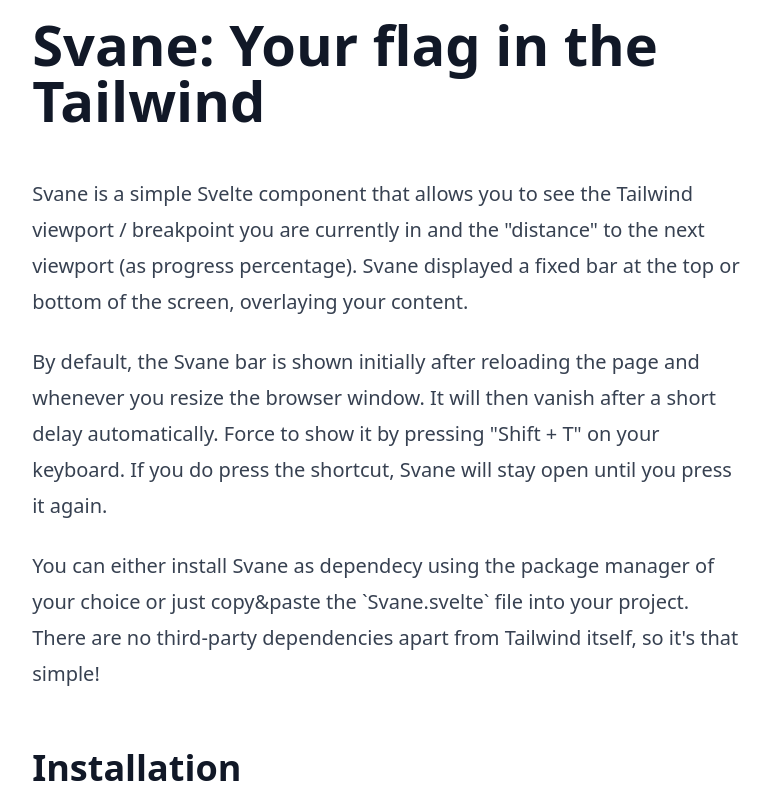
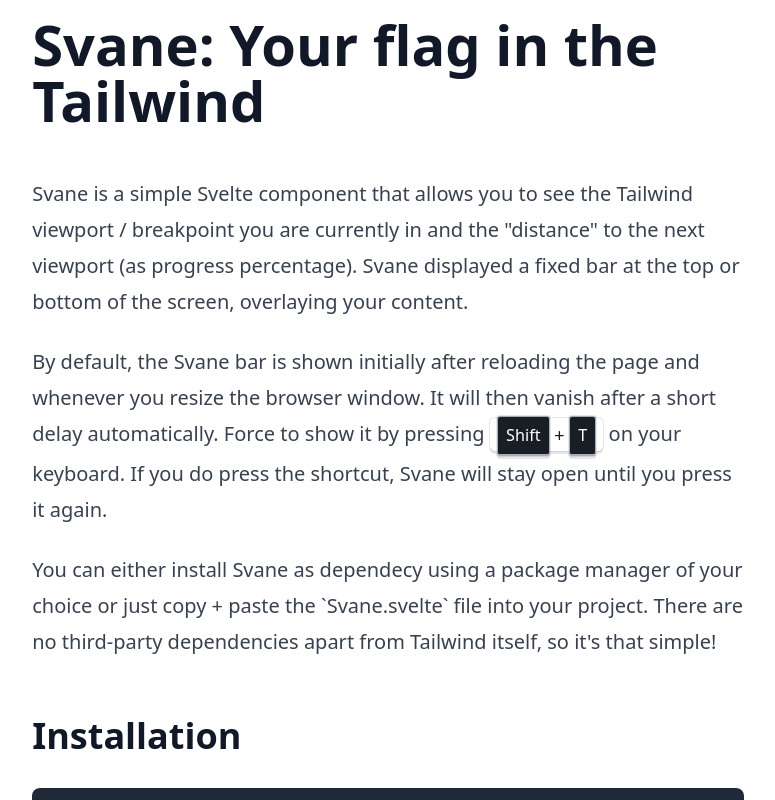
Before and after one commit to ShipBit/svane, a SvelteKit app: page / in a window 1280 px wide. Shown: the top 800 px of the page, without its empty margins (252-1027 px from the left). Built offline with nearby package versions, Linux system fonts and the light colour scheme.

Commit message:
Minor Frontend Work

```diff
--- a/src/routes/+page.svelte
+++ b/src/routes/+page.svelte
@@ -17,12 +17,12 @@
 	<p>
 		By default, the Svane bar is shown initially after reloading the page and whenever you resize
 		the browser window. It will then vanish after a short delay automatically. Force to show it by
-		pressing "Shift + T" on your keyboard. If you do press the shortcut, Svane will stay open until
+		pressing <span><kbd><kbd>Shift</kbd> + <kbd>T</kbd></kbd></span> on your keyboard. If you do press the shortcut, Svane will stay open until
 		you press it again.
 	</p>
 	<p>
-		You can either install Svane as dependecy using the package manager of your choice or just
-		copy&paste the `Svane.svelte` file into your project. There are no third-party dependencies
+		You can either install Svane as dependecy using a package manager of your choice or just
+		copy + paste the `Svane.svelte` file into your project. There are no third-party dependencies
 		apart from Tailwind itself, so it's that simple!
 	</p>
 
@@ -64,3 +64,23 @@ bash npm install @shipbit/svane
 
 	<p>You can mix and match these params, of course.</p>
 </main>
+
+
+<style>
+	kbd > kbd {
+	display: inline-flex;
+    align-items: center;
+    justify-content: center;
+    border-width: 1px;
+    border-color: hsl(220 13% 69%);
+    --tw-border-opacity: .2;
+    --tw-bg-opacity: 1;
+    background-color: hsl(213, 18%, 12%);
+    padding-left: 0.5rem;
+    padding-right: 0.5rem;
+    border-radius: 3px;
+    border-bottom-width: 2px;
+	color: white;
+
+	}
+</style>
```
